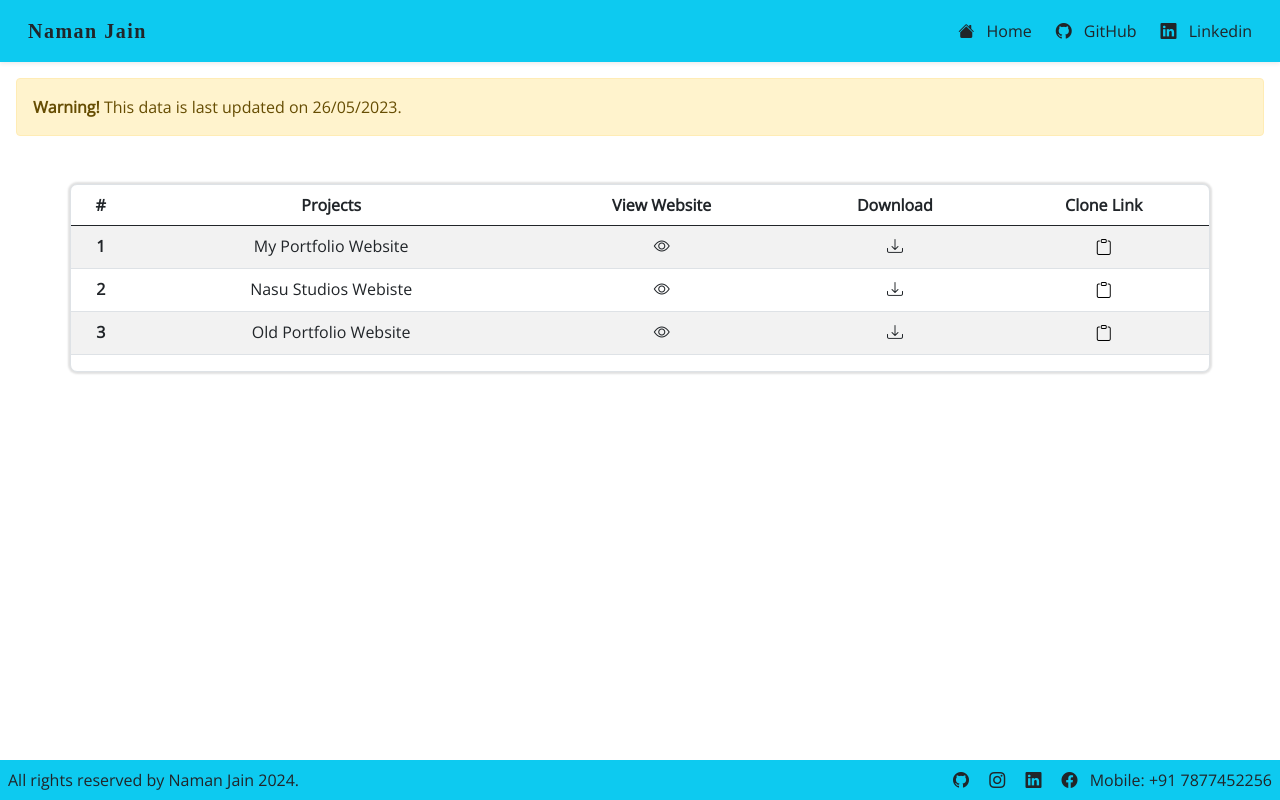
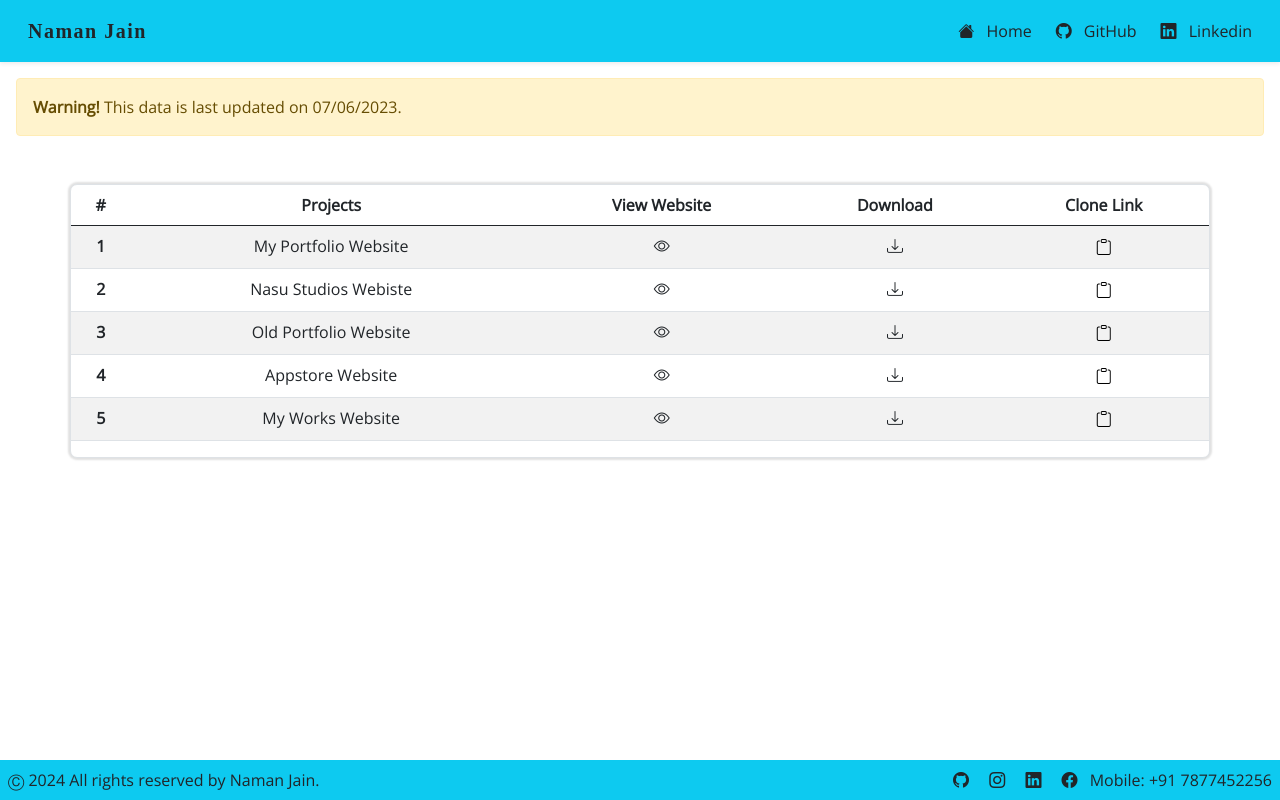
Before and after one commit to Self-nasu/mywork.github.io, a plain HTML site: page index.html in a window 1280 px wide. Drawn offline with nearby package versions, Linux system fonts and the light colour scheme; a web font is replaced by a local one.

Commit message:
update 07june2023

```diff
--- a/index.html
+++ b/index.html
@@ -88,7 +88,7 @@
 
     <section class="updated-on m-3">
         <div class="alert alert-warning ">
-            <strong>Warning!</strong> This data is last updated on 26/05/2023.
+            <strong>Warning!</strong> This data is last updated on 07/06/2023.
         </div>
     </section>
 
@@ -125,6 +125,20 @@
                 <td><a href="https://github.com/Self-nasu/protfolio.github.io/archive/refs/heads/main.zip" class="text-dark" download><i class="tb-icon bi bi-download"></i></a></td>
                 <td><button class="cp-btn" onclick="copyText('copy3')"><i id="icons" class="tb-icon bi bi-clipboard"></i></button></td>
               </tr>
+              <tr>
+                <th scope="row">4</th>
+                <td>Appstore Website</td>
+                <td><a target="_blank" href="timely-jelly-1f5360.netlify.app/" class="text-dark"><i class="tb-icon bi bi-eye"></i></a></td>
+                <td><a href="https://github.com/Self-nasu/appstore.github.io/archive/refs/heads/main.zip" class="text-dark" download><i class="tb-icon bi bi-download"></i></a></td>
+                <td><button class="cp-btn" onclick="copyText('copy4')"><i id="icons" class="tb-icon bi bi-clipboard"></i></button></td>
+              </tr>
+              <tr>
+                <th scope="row">5</th>
+                <td>My Works Website</td>
+                <td><a target="_blank" href="https://self-nasu.github.io/mywork.github.io/" class="text-dark"><i class="tb-icon bi bi-eye"></i></a></td>
+                <td><a href="https://github.com/Self-nasu/mywork.github.io/archive/refs/heads/main.zip" class="text-dark" download><i class="tb-icon bi bi-download"></i></a></td>
+                <td><button class="cp-btn" onclick="copyText('copy4')"><i id="icons" class="tb-icon bi bi-clipboard"></i></button></td>
+              </tr>
             </tbody>
           </table>
     </section>
@@ -133,13 +147,15 @@
         <span id="copy1">https://github.com/Self-nasu/nasu.github.io.git</span>
         <span id="copy2">https://github.com/Self-nasu/nasustudios.github.io.git</span>
         <span id="copy3">https://github.com/Self-nasu/protfolio.github.io.git</span>
+        <span id="copy4">https://github.com/Self-nasu/appstore.github.io.git</span>
+        <span id="copy5">https://github.com/Self-nasu/mywork.github.io.git</span>
     </div>
 
     <footer class="web-footer">
         <div class="container-fluid bg-info p-2 ftdivmain">
 
                 <div class="col-lg-6 text-lg-start text-center ftdiv1">
-                    <span>All rights reserved by Naman Jain 2024.</span>
+                    <span>Ⓒ 2024 All rights reserved by Naman Jain.</span>
                 </div>
 
                 <div class="col-lg-6 text-lg-end text-center mb-3 mb-lg-0 ftdiv2">
```
